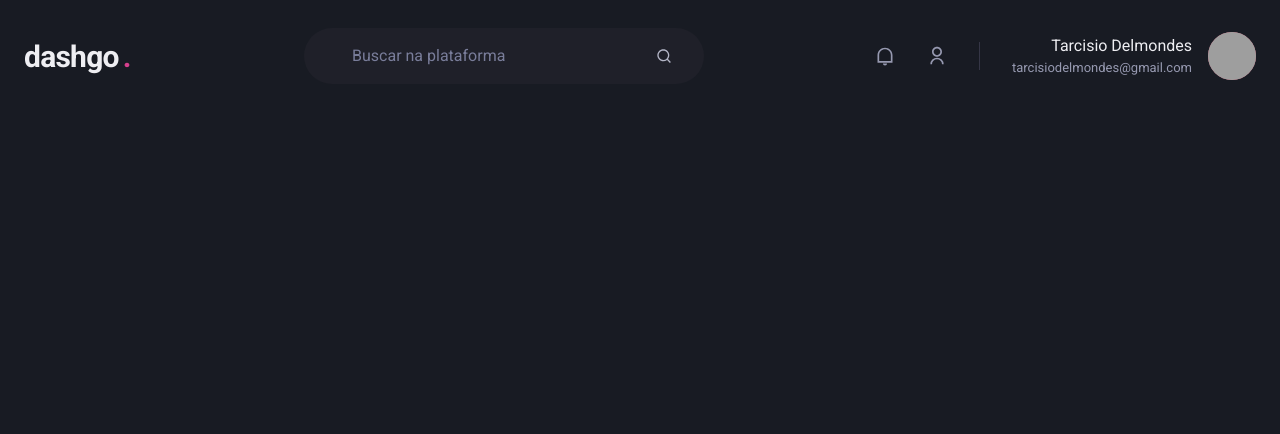
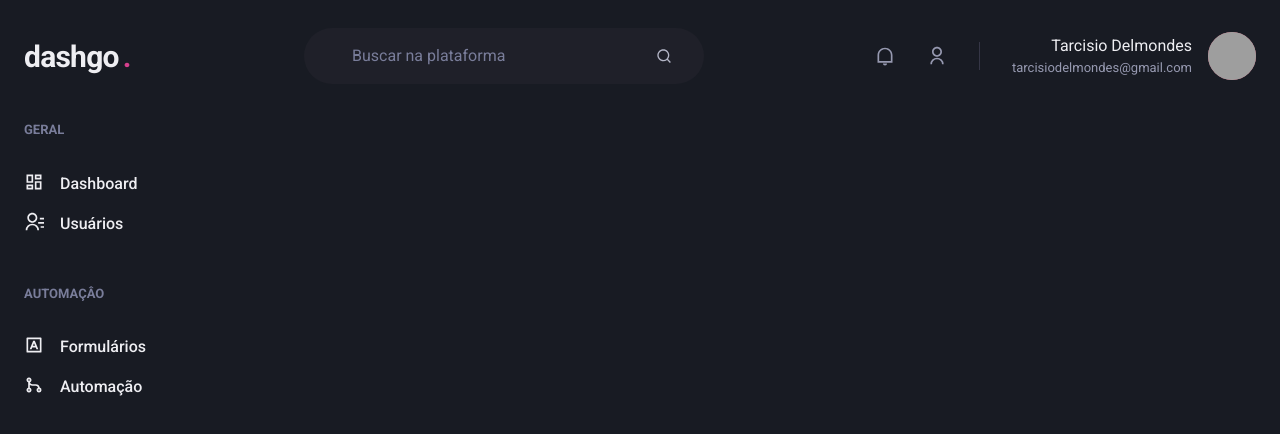
Before and after one commit to tarcisiodelmondes/ignite-dashgo, a Next.js app: page /dashboard in a window 1280 px wide. Shown: the top 434 px of the page. Built offline with nearby package versions, Linux system fonts and the light colour scheme; grey boxes are pictures that could not be loaded.

Commit message:
Component SideBar

```diff
--- /dev/null
+++ b/src/components/SideBar.tsx
@@ -0,0 +1,59 @@
+import { Box, Stack, Text, Link, Icon } from "@chakra-ui/react";
+import {
+  RiContactsLine,
+  RiDashboardLine,
+  RiGitMergeLine,
+  RiInputMethodLine,
+} from "react-icons/ri";
+
+export function SideBar() {
+  return (
+    <Box as="aside" w="64" mr="8">
+      <Stack spacing="12" align="flex-start">
+        <Box>
+          <Text fontWeight="bold" color="gray.400" fontSize="small">
+            GERAL
+          </Text>
+
+          <Stack spacing="4" mt="8" align="stretch">
+            <Link display="flex" align="center">
+              <Icon as={RiDashboardLine} fontSize="20" />
+              <Text ml="4" fontWeight="medium">
+                Dashboard
+              </Text>
+            </Link>
+
+            <Link display="flex" align="center">
+              <Icon as={RiContactsLine} fontSize="20" />
+              <Text ml="4" fontWeight="medium">
+                Usuários
+              </Text>
+            </Link>
+          </Stack>
+        </Box>
+
+        <Box>
+          <Text fontWeight="bold" color="gray.400" fontSize="small">
+            AUTOMAÇÂO
+          </Text>
+
+          <Stack spacing="4" mt="8" align="stretch">
+            <Link display="flex" align="center">
+              <Icon as={RiInputMethodLine} fontSize="20" />
+              <Text ml="4" fontWeight="medium">
+                Formulários
+              </Text>
+            </Link>
+
+            <Link display="flex" align="center">
+              <Icon as={RiGitMergeLine} fontSize="20" />
+              <Text ml="4" fontWeight="medium">
+                Automação
+              </Text>
+            </Link>
+          </Stack>
+        </Box>
+      </Stack>
+    </Box>
+  );
+}
--- a/src/pages/dashboard.tsx
+++ b/src/pages/dashboard.tsx
@@ -1,6 +1,15 @@
 import { Flex } from "@chakra-ui/react";
 import { Header } from "../components/Header";
+import { SideBar } from "../components/SideBar";
 
 export default function Dashboard() {
-  return <Header />;
+  return (
+    <Flex direction="column" h="100vh">
+      <Header />
+
+      <Flex w="100%" my="6" maxW={1480} mx="auto" px="6">
+        <SideBar />
+      </Flex>
+    </Flex>
+  );
 }
```
